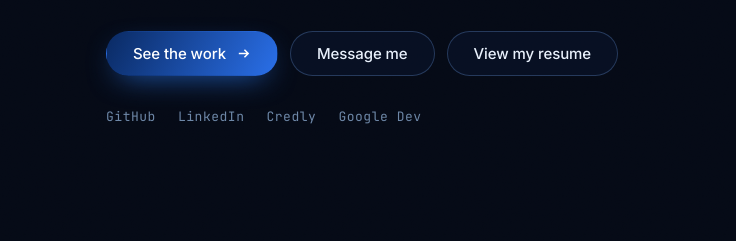
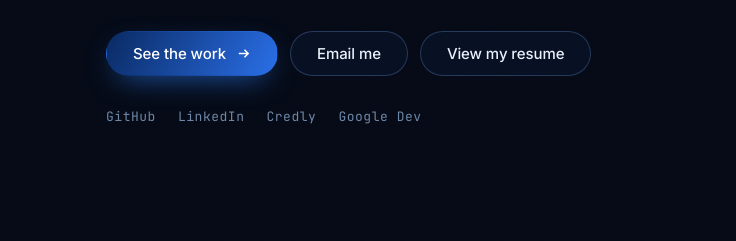
Before and after one commit to rjtng/mysite, a plain HTML site: page index.html in a window 1280 px wide. Shown: the part 528-769 px from the top of the page, 0-736 px from the left. Drawn offline with Linux system fonts and the light colour scheme; grey boxes are pictures that could not be loaded.

Commit message:
Update contact link to use email instead of messaging app

```diff
--- a/index.html
+++ b/index.html
@@ -189,7 +189,7 @@
                     <path d="M3 8h10M9 4l4 4-4 4" />
                   </svg>
                 </a>
-                <a class="btn btn--ghost" href="m.me/rjitg">Message me</a>
+                <a class="btn btn--ghost" href="mailto:@alrajitheng@gmail.com">Email me</a>
                 <a
                   class="btn btn--ghost"
                   href="https://drive.google.com/file/d/1r-N31jbUfApSlcaQCF1TyfEUuxjG2rRu/view?usp=sharing"
```
